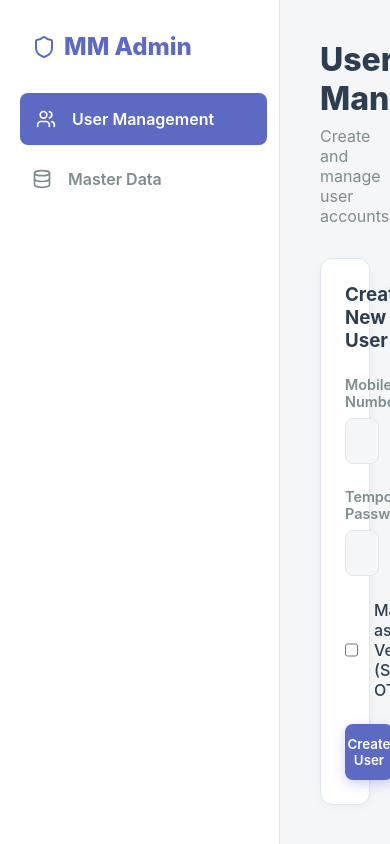
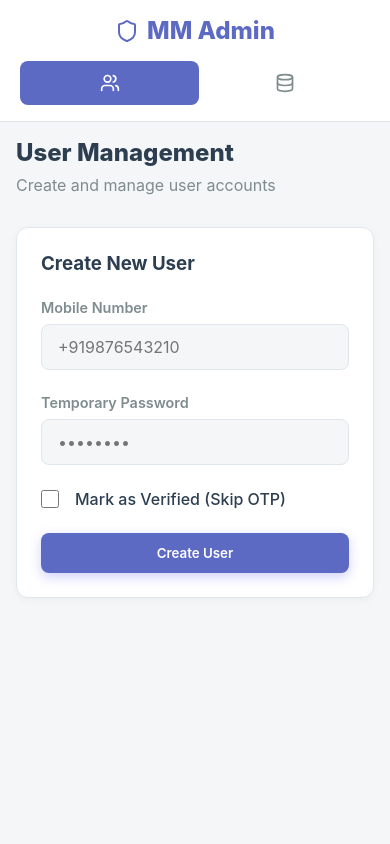
Before and after one commit to kundanlcb/mm-dashboard, a React (Vite) app: page /users in a window 390 px wide. Built offline with nearby package versions, Linux system fonts and the light colour scheme; no server answers.

Commit message:
Fix API fallback url and add mobile responsive layout

```diff
--- a/src/api/apiClient.ts
+++ b/src/api/apiClient.ts
@@ -1,4 +1,4 @@
-export const API_BASE_URL = 'http://localhost:8080/api/v1/admin';
+export const API_BASE_URL = import.meta.env.VITE_API_BASE_URL || 'http://localhost:8080/api/v1/admin';
 
 export const apiClient = {
   get: async <T>(endpoint: string): Promise<T> => {
--- a/src/pages/MasterDataPage.tsx
+++ b/src/pages/MasterDataPage.tsx
@@ -72,7 +72,7 @@ export default function MasterDataPage() {
         ))}
       </div>
 
-      <div style={{ display: 'flex', gap: '2rem', alignItems: 'flex-start' }}>
+      <div className="responsive-flex">
         <div className="glass-card" style={{ flex: '2', minWidth: '300px' }}>
           <div className="flex-between" style={{ marginBottom: '1.5rem' }}>
             <h3>{activeTab} List</h3>
--- a/src/styles/index.css
+++ b/src/styles/index.css
@@ -227,3 +227,62 @@ body {
   justify-content: space-between;
   align-items: center;
 }
+
+.responsive-flex {
+  display: flex;
+  gap: 2rem;
+  align-items: flex-start;
+}
+
+/* Mobile Responsiveness */
+@media (max-width: 768px) {
+  .app-container {
+    flex-direction: column;
+    overflow-y: auto;
+  }
+
+  .sidebar {
+    width: 100%;
+    border-right: none;
+    border-bottom: 1px solid var(--border-light);
+    padding: 1rem;
+    flex-direction: row;
+    flex-wrap: wrap;
+    justify-content: space-between;
+    align-items: center;
+  }
+
+  .sidebar-brand {
+    width: 100%;
+    margin-bottom: 1rem;
+    justify-content: center;
+  }
+
+  .nav-link {
+    flex: 1;
+    justify-content: center;
+    margin-bottom: 0;
+    padding: 0.75rem;
+  }
+
+  .nav-link span {
+    display: none; /* Icon only on mobile to save space */
+  }
+
+  .main-content {
+    padding: 1rem;
+  }
+
+  .glass-card {
+    min-width: 100% !important;
+  }
+
+  .responsive-flex {
+    flex-direction: column;
+    gap: 1rem;
+  }
+
+  .page-title {
+    font-size: 1.5rem;
+  }
+}
```
